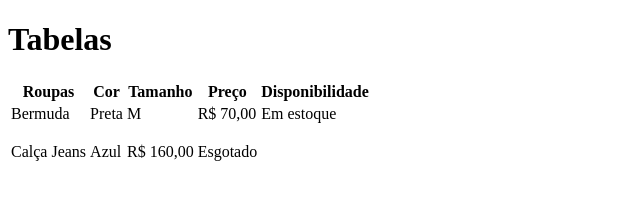
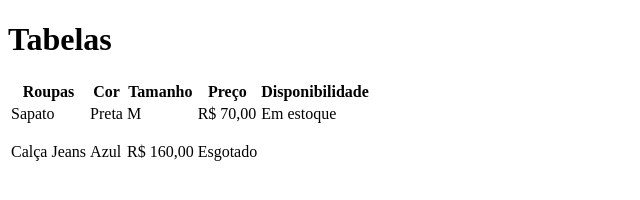
Before and after one commit to lucas-souzaws/aula-tabela, a plain HTML site: page index.html in a window 1280 px wide. Shown: the full height of the page, 0-640 px from the left. Drawn offline with Linux system fonts and the light colour scheme.

Commit message:
berbuda para sapato

```diff
--- a/index.html
+++ b/index.html
@@ -16,7 +16,7 @@
             <th>Disponibilidade</th>
         </tr>
         <tr>
-            <td>Bermuda</td>
+            <td>Sapato</td>
             <td>Preta</td>
             <td>M</td>
             <td>R$ 70,00</td>
```
